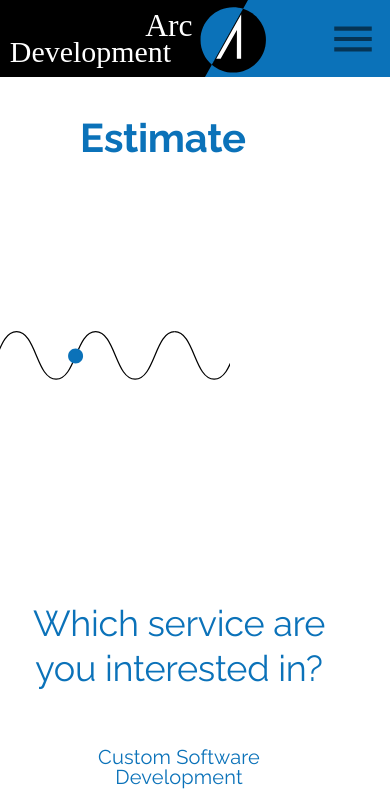
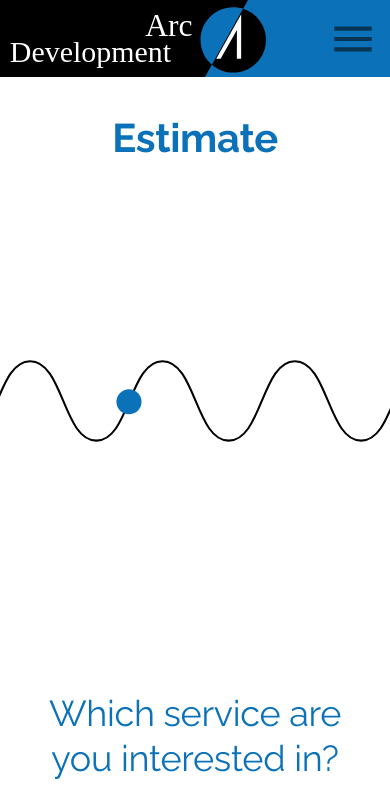
Before and after one commit to daw-maj-pl/arcdevelopment, a React (Create React App) app: page /estimate in a window 390 px wide. Shown: the top 805 px of the page. Built offline with nearby package versions, Linux system fonts and the light colour scheme.

Commit message:
Add some responsiveness

```diff
--- a/src/components/Estimate.js
+++ b/src/components/Estimate.js
@@ -9,6 +9,8 @@ import IconButton from '@material-ui/core/IconButton';
 import Dialog from '@material-ui/core/Dialog';
 import DialogContent from '@material-ui/core/DialogContent';
 import TextField from '@material-ui/core/TextField';
+import useMediaQuery from '@material-ui/core/useMediaQuery';
+import Hidden from '@material-ui/core/Hidden';
 
 import check from '../assets/check.svg';
 import send from '../assets/send.svg';
@@ -56,7 +58,8 @@ const useStyles = makeStyles(theme => ({
   },
   message: {
     border: `2px solid ${theme.palette.common.blue}`,
-    marginTop: '5em',
+    marginTop: '3em',
+    marginBottom: '2em',
     borderRadius: 5
   },
   specialText: {
@@ -325,6 +328,8 @@ const websiteQuestions = [
 export default function Estimate() {
   const classes = useStyles();
   const theme = useTheme();
+  const matchesMD = useMediaQuery(theme.breakpoints.down('md'));
+  const matchesSM = useMediaQuery(theme.breakpoints.down('sm'));
 
   const [questions, setQuestions] = useState(defaultQuestions);
   const [dialogOpen, setDialogOpen] = useState(false);
@@ -679,7 +684,7 @@ export default function Estimate() {
   );
 
   const websiteSelection = (
-    <Grid container direction="column">
+    <Grid container direction="column" style={{ marginTop: '14em' }}>
       <Grid item container alignItems="center">
         <Grid item xs={2}>
           <img src={check} alt="checkmark" />
@@ -698,13 +703,28 @@ export default function Estimate() {
 
   return (
     <Grid container direction="row">
-      <Grid item container direction="column" lg>
-        <Grid item style={{ marginTop: '2em', marginLeft: '5em' }}>
-          <Typography variant="h2">Estimate</Typography>
+      <Grid
+        item
+        container
+        direction="column"
+        lg
+        alignItems={matchesMD ? 'center' : undefined}
+      >
+        <Grid
+          item
+          style={{ marginTop: '2em', marginLeft: matchesMD ? 0 : '5em' }}
+        >
+          <Typography variant="h2" align={matchesMD ? 'center' : undefined}>
+            Estimate
+          </Typography>
         </Grid>
         <Grid
           item
-          style={{ marginRight: '10em', maxWidth: '50em', marginTop: '7.5em' }}
+          style={{
+            marginRight: matchesMD ? 0 : '10em',
+            maxWidth: '50em',
+            marginTop: '7.5em'
+          }}
         >
           <Lottie options={defaultOptions} height="100%" width="100%" />
         </Grid>
@@ -715,7 +735,7 @@ export default function Estimate() {
         direction="column"
         alignItems="center"
         lg
-        style={{ marginRight: '2em', marginBottom: '25em' }}
+        style={{ marginRight: matchesMD ? 0 : '2em', marginBottom: '25em' }}
       >
         {questions
           .filter(question => question.active)
@@ -729,7 +749,9 @@ export default function Estimate() {
                     fontWeight: 500,
                     fontSize: '2.25rem',
                     marginTop: '5em',
-                    lineHeight: 1.25
+                    lineHeight: 1.25,
+                    marginLeft: matchesSM ? '1em' : 0,
+                    marginRight: matchesSM ? '1em' : 0
                   }}
                 >
                   {question.title}
@@ -755,6 +777,7 @@ export default function Estimate() {
                       display: 'grid',
                       textTransform: 'none',
                       borderRadius: 0,
+                      marginBottom: matchesSM ? '1.5em' : 0,
                       backgroundColor: option.selected
                         ? theme.palette.common.orange
                         : null
@@ -840,16 +863,23 @@ export default function Estimate() {
         onClose={() => setDialogOpen(false)}
         fullWidth
         maxWidth="lg"
+        fullScreen={matchesSM}
+        style={{ zIndex: 1302 }}
       >
         <Grid container justifyContent="center">
-          <Grid item>
+          <Grid item style={{ marginTop: '1em', marginBottom: '1em' }}>
             <Typography variant="h2" align="center">
               Estimate
             </Typography>
           </Grid>
         </Grid>
         <DialogContent>
-          <Grid container justifyContent="space-around">
+          <Grid
+            container
+            justifyContent="space-around"
+            direction={matchesSM ? 'column' : 'row'}
+            alignItems={matchesSM ? 'center' : undefined}
+          >
             <Grid
               item
               container
@@ -900,7 +930,7 @@ export default function Estimate() {
                   onChange={event => setMessage(event.target.value)}
                 />
               </Grid>
-              <Grid item>
+              <Grid item align={matchesSM ? 'center' : undefined}>
                 <Typography variant="body1" paragraph>
                   We can create this digital solution for an estimated{' '}
                   <span className={classes.specialText}>
@@ -918,12 +948,15 @@ export default function Estimate() {
               item
               container
               direction="column"
+              alignItems={matchesSM ? 'center' : undefined}
               md={5}
               style={{ maxWidth: '30em' }}
             >
-              <Grid item>
-                {questions.length > 2 ? softwareSelection : websiteSelection}
-              </Grid>
+              <Hidden smDown>
+                <Grid item>
+                  {questions.length > 2 ? softwareSelection : websiteSelection}
+                </Grid>
+              </Hidden>
               <Grid item>
                 <Button variant="contained" className={classes.estimateButton}>
                   Place Request
@@ -934,6 +967,17 @@ export default function Estimate() {
                   />
                 </Button>
               </Grid>
+              <Hidden mdUp>
+                <Grid item style={{ marginBottom: matchesSM ? '5em' : 0 }}>
+                  <Button
+                    style={{ fontWeight: 300 }}
+                    color="primary"
+                    onClick={() => setDialogOpen(false)}
+                  >
+                    Cancel
+                  </Button>
+                </Grid>
+              </Hidden>
             </Grid>
           </Grid>
         </DialogContent>
```
